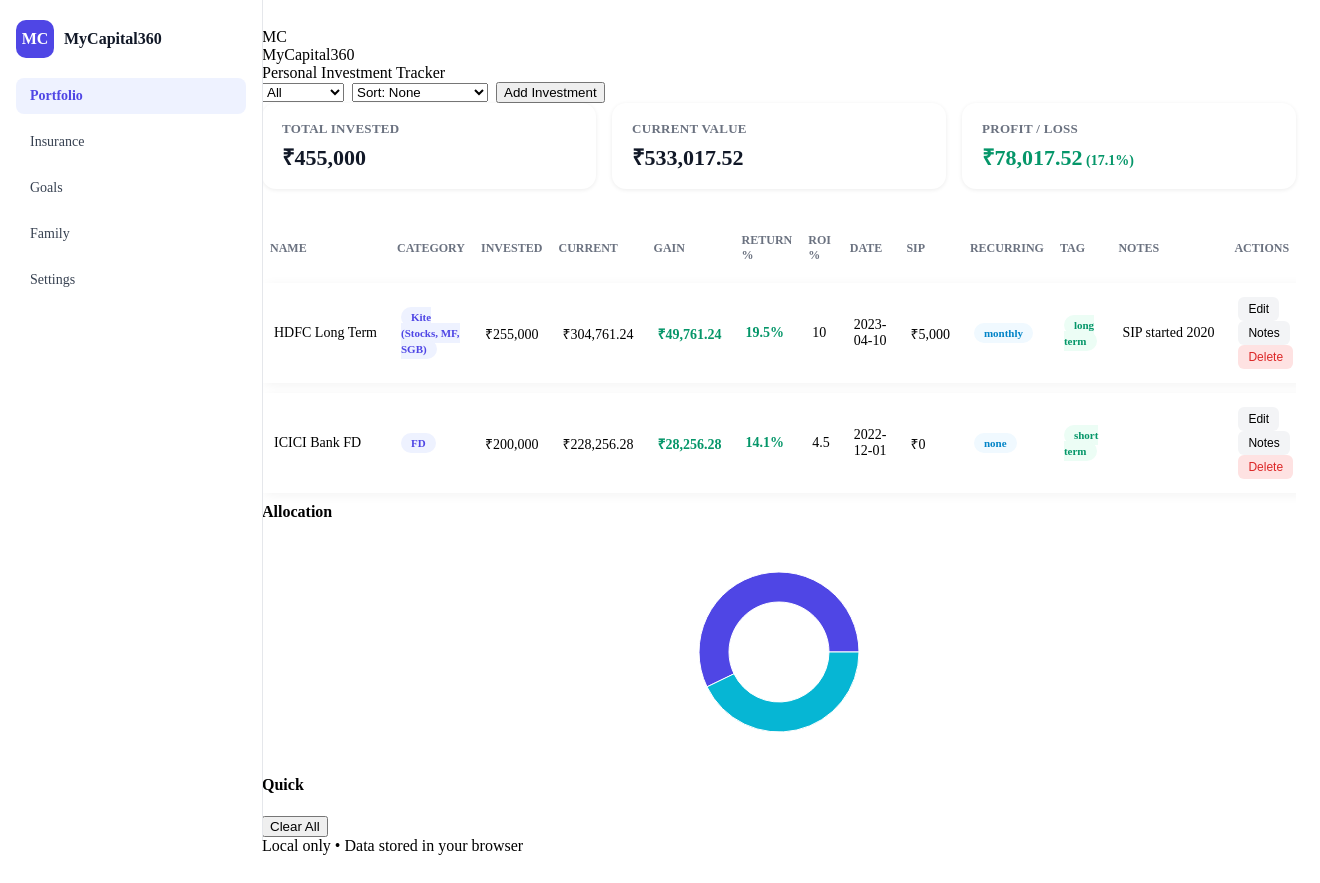
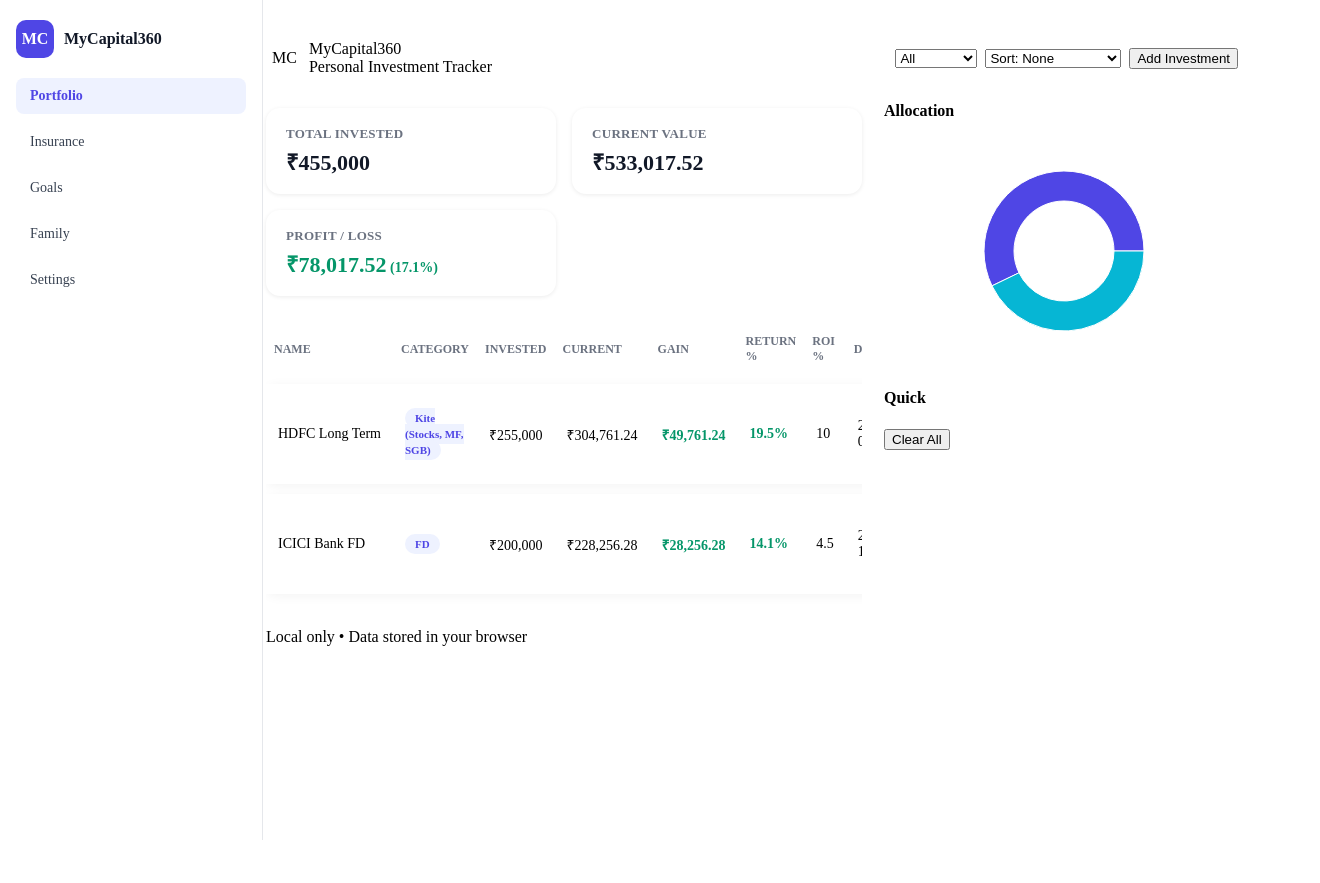
Before and after one commit to sharanuvl1-png/InvestmentTracker, a React (Vite) app in the folder frontend/: page / in a window 1280 px wide. Shown: the whole page, 1320 px wide, since content can reach past the window. After the commit the page ends 816 px from the top, so only its background shows below. Built offline with nearby package versions, Linux system fonts and the light colour scheme.

Commit message:
Update styles.css

```diff
--- a/frontend/src/styles.css
+++ b/frontend/src/styles.css
@@ -224,3 +224,89 @@
   width: calc(100% - 230px);
   padding: 20px 24px;
 }
+/* ====== Sidebar + Main layout fixes ====== */
+
+/* ensure sidebar is on top and fixed */
+.sidebar {
+  position: fixed;
+  top: 0;
+  left: 0;
+  height: 100vh;
+  z-index: 40;
+  box-shadow: none;
+}
+
+/* main section must start after sidebar */
+.main-section {
+  margin-left: 230px;           /* same width as .sidebar */
+  width: calc(100% - 230px);
+  padding: 24px 28px;
+  min-height: 100vh;
+  box-sizing: border-box;
+}
+
+/* topbar should be full width of main-section and aligned */
+.topbar {
+  display: flex;
+  align-items: center;
+  justify-content: space-between;
+  gap: 12px;
+  padding: 8px 6px;
+  margin-bottom: 18px;
+  background: transparent;     /* keep parent's card backgrounds */
+}
+
+/* keep header content vertically centered and not wrapped */
+.topbar .brand { display: flex; align-items: center; gap: 12px; }
+.topbar .brand .logo { flex: 0 0 auto; }
+.topbar .brand > div { display: flex; flex-direction: column; }
+
+/* Adjust summary container spacing so cards don't push everything down */
+.summary-container {
+  margin: 6px 0 18px 0;
+}
+
+/* main grid: ensure left and right columns align to top */
+.main {
+  display: grid;
+  grid-template-columns: 1fr 360px; /* left main, right sidebar card column */
+  gap: 22px;
+  align-items: start;               /* IMPORTANT: align to top */
+}
+
+/* ensure left column takes content naturally */
+.left { min-width: 0; }
+
+/* right column card sizing & alignment */
+.right { display: flex; flex-direction: column; gap: 14px; align-items: stretch; }
+
+/* ensure allocation card and quick card don't center vertically */
+.right .card { align-self: stretch; }
+
+/* Chart container - ensure it fits and is not centered by extra margins */
+.allocation-placeholder,
+.right .card svg,
+.right .card .recharts-wrapper {
+  width: 100% !important;
+  height: 220px !important;
+  display: block;
+  margin: 0 auto;
+}
+
+/* Quick card - put it near top of right column */
+.card .quick {
+  margin-top: 0;
+}
+
+/* Table wrapper: full width inside left column */
+.table-container { width: 100%; }
+
+/* Footer: keep inside main section and not below sidebar */
+.footer { margin-top: 24px; }
+
+/* small responsive tweak for narrow screens */
+@media (max-width: 980px) {
+  .sidebar { position: relative; width: 100%; height: auto; }
+  .main-section { margin-left: 0; width: 100%; padding: 16px; }
+  .main { grid-template-columns: 1fr; }
+}
```
